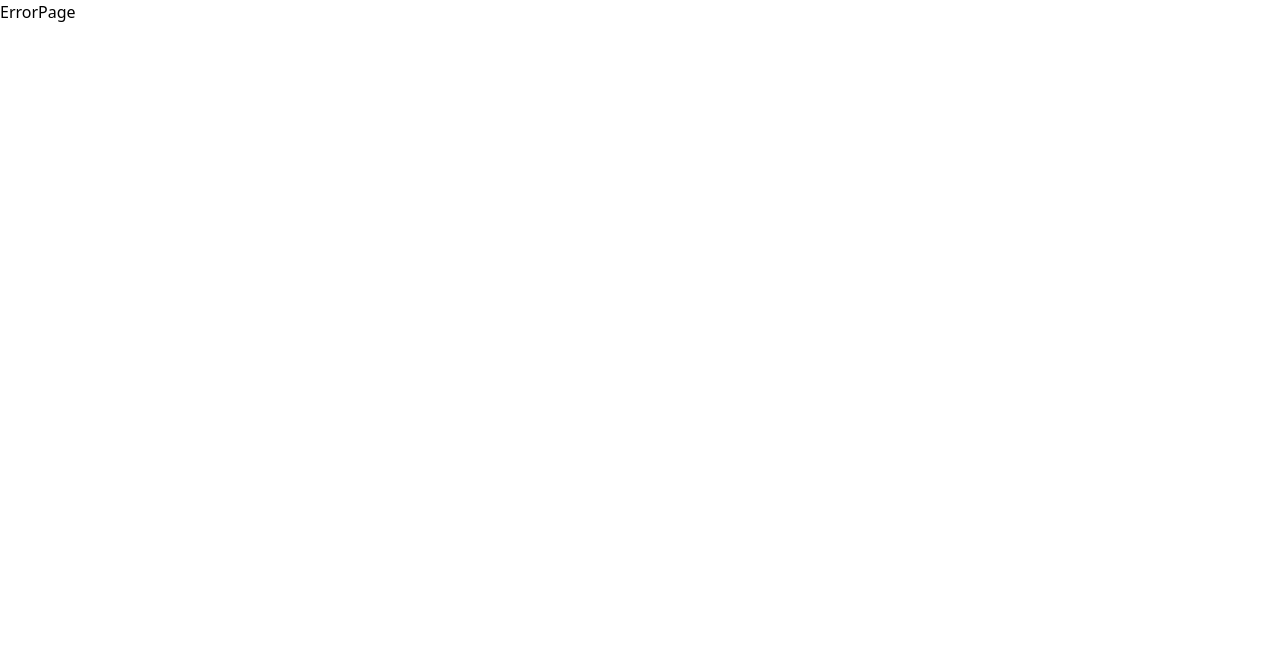
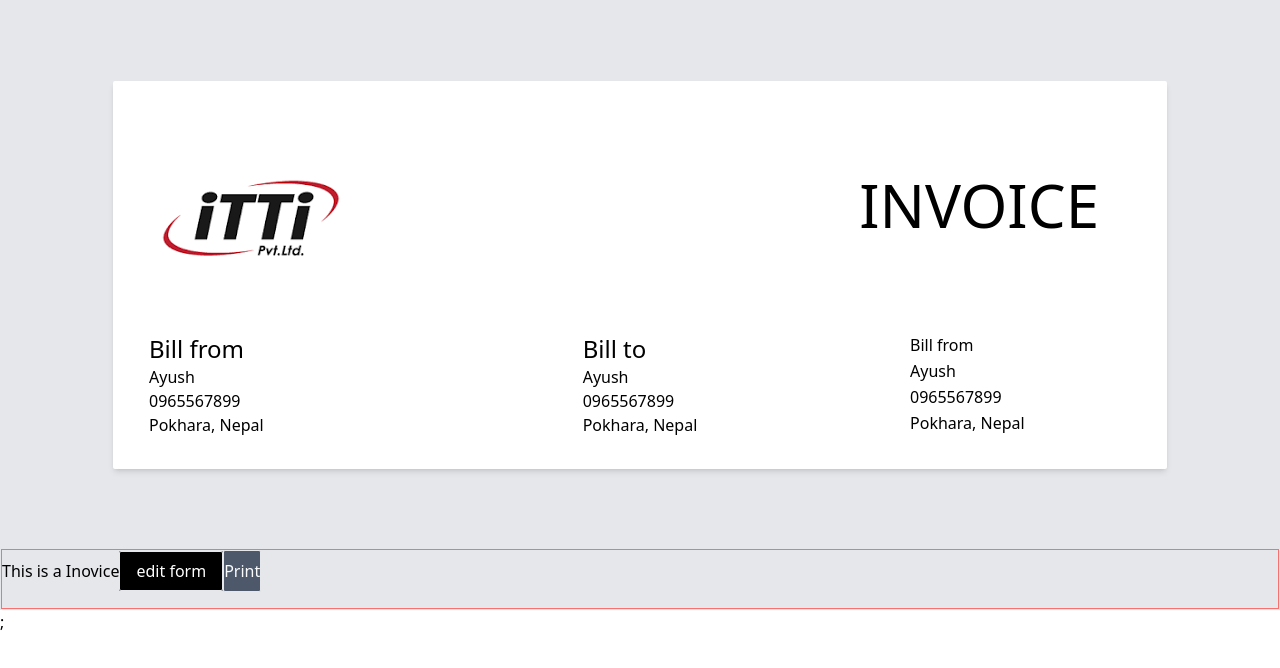
Before and after one commit to AyushKazi/InvoiceGenerator, a React app in the folder frontend/: page /pdf in a window 1280 px wide. Before the commit this address had no page. Shown: the top 668 px of the page. Built offline with nearby package versions, Linux system fonts and the light colour scheme; the HTML template or start-up script is replaced by a standard one.

Commit message:
states of billDetails and dates + pdf.jsx

```diff
--- a/frontend/src/App.jsx
+++ b/frontend/src/App.jsx
@@ -1,4 +1,4 @@
-import React from "react";
+import React, { createContext, useState } from "react";
 import NavBar from "./components/NavBar/NavBar";
 import { RouterProvider, createBrowserRouter } from "react-router-dom";
 import Invoice from "./routes/Invoice";
@@ -8,6 +8,7 @@ import ErrorPage from "./routes/ErrorPage";
 import Help from "./routes/Help";
 import SignUp from "./components/SignUp/SignUp";
 import SignIn from "./components/SignUp/SignIn";
+import Pdf from "./components/Invoice/Pdf";
 
 const router = createBrowserRouter([
   {
@@ -21,10 +22,15 @@ const router = createBrowserRouter([
       { path: "/help", element: <Help /> },
     ],
   },
+  { path: "/pdf", element: <Pdf /> },
 ]);
 
 const App = () => {
-  return <RouterProvider router={router} />;
+  return (
+    <>
+      <RouterProvider router={router} />;
+    </>
+  );
 };
 
 export default App;
--- a/frontend/src/components/Download/Download.jsx
+++ b/frontend/src/components/Download/Download.jsx
@@ -1,4 +1,5 @@
 import React from "react";
+import { Link } from "react-router-dom";
 
 const Download = ({ func }) => {
   const handlePrint = () => {
@@ -7,13 +8,14 @@ const Download = ({ func }) => {
   return (
     <>
       <div className="grid grid-cols-3  lg:grid-cols-1 justify-center gap-10 lg:gap-0   ">
-        <button
+        <Link
+          to="/pdf"
           type="submit"
           onClick={func}
           className="sm:px-16 py-2 border  mb-4 bg-slate-700 opacity-85 rounded-sm text-white  hover:bg-transparent hover:text-teal-900 hover:border-teal-900 transition-all duration-300"
         >
           Preview
-        </button>
+        </Link>
 
         <button
           type="submit"
--- a/frontend/src/components/Invoice/BillDetails.jsx
+++ b/frontend/src/components/Invoice/BillDetails.jsx
@@ -1,6 +1,22 @@
-import React from "react";
+import React, { useState } from "react";
 
 const BillDetails = () => {
+  const [billDetails, setBillDetails] = useState({
+    fromName: "",
+    fromAddress: "",
+    fromNumber: "",
+    toName: "",
+    toAddress: "",
+    toNumber: "",
+  });
+  const { fromName, fromAddress, fromNumber, toName, toAddress, toNumber } =
+    billDetails;
+
+  const handleChnage = (e) => {
+    console.log(e.target.value);
+    setBillDetails({ ...billDetails, [e.target.name]: [e.target.value] });
+  };
+
   return (
     <div className="detailsline   ">
       <input
@@ -10,16 +26,25 @@ const BillDetails = () => {
       />
       <input
         type="text"
+        name="fromName"
+        value={fromName}
+        onChange={handleChnage}
         placeholder="Enter name"
         className="border border-slate-400 w-full mb-2 px-4 py-2 rounded-sm placeholder:text-sm focus:shadow-md focus:outline-slate-400 "
       />
       <input
         type="text"
+        name="fromAddress"
+        value={fromAddress}
+        onChange={handleChnage}
         placeholder="Enter Address"
         className="border border-slate-400 w-full mb-2 px-4 py-2 rounded-sm placeholder:text-sm focus:shadow-md focus:outline-slate-400 "
       />
       <input
         type="text"
+        name="fromNumber"
+        value={fromNumber}
+        onChange={handleChnage}
         placeholder="Enter Number"
         className="border border-slate-400 w-full mb-2 px-4 py-2 rounded-sm placeholder:text-sm focus:shadow-md focus:outline-slate-400 "
       />
@@ -32,16 +57,25 @@ const BillDetails = () => {
       <input
         type="text"
         placeholder="Enter name"
+        name="toName"
+        value={toName}
+        onChange={handleChnage}
         className="border border-slate-400 w-full mb-2 px-4 py-2 rounded-sm placeholder:text-sm focus:shadow-md focus:outline-slate-400 "
       />
       <input
         type="text"
         placeholder="Enter Address"
+        name="toAddress"
+        value={toAddress}
+        onChange={handleChnage}
         className="border border-slate-400 w-full mb-2 px-4 py-2 rounded-sm placeholder:text-sm focus:shadow-md focus:outline-slate-400 "
       />
       <input
         type="text"
         placeholder="Enter Number"
+        name="toNumber"
+        value={toNumber}
+        onChange={handleChnage}
         className="border border-slate-400 w-full mb-2 px-4 py-2 rounded-sm placeholder:text-sm focus:shadow-md focus:outline-slate-400 "
       />
     </div>
--- a/frontend/src/components/Invoice/Dates.jsx
+++ b/frontend/src/components/Invoice/Dates.jsx
@@ -1,6 +1,22 @@
 import React from "react";
+import { useState } from "react";
 
 const Dates = () => {
+  const [dates, setDates] = useState({
+    date: "",
+    paymentTerms: "",
+    dueDate: "",
+    poNum: "",
+  });
+
+  const handleChange = (e) => {
+    const { name, value } = e.target;
+
+    console.log(e.target.value);
+    setDates({ ...dates, [e.target.name]: [e.target.value] });
+  };
+
+  const { date, paymentTerms, dueDate, poNum } = dates;
   return (
     <>
       <div className="dates mt-4 md:mt-10  ">
@@ -13,6 +29,9 @@ const Dates = () => {
           <input
             type="date"
             placeholder="Enter name"
+            name="date"
+            value={date}
+            onChange={handleChange}
             className="border border-slate-400 w-full px-4 py-1 rounded-sm placeholder:text-sm focus:shadow-md focus:outline-slate-400 "
           />
         </div>
@@ -27,6 +46,9 @@ const Dates = () => {
           <input
             type="text"
             placeholder="Enter payment terms"
+            name="paymentTerms"
+            value={paymentTerms}
+            onChange={handleChange}
             className="border border-slate-400 w-full px-4 py-1 rounded-sm placeholder:text-sm focus:shadow-md focus:outline-slate-400 "
           />
         </div>
@@ -40,7 +62,10 @@ const Dates = () => {
           />
           <input
             type="date"
-            placeholder="Enter name"
+            placeholder="Enter due date"
+            name="dueDate"
+            value={dueDate}
+            onChange={handleChange}
             className="border border-slate-400 w-full px-4 py-1 rounded-sm placeholder:text-sm focus:shadow-md focus:outline-slate-400 "
           />
         </div>
@@ -55,6 +80,9 @@ const Dates = () => {
           <input
             type="number"
             placeholder="Enter Order number"
+            name="poNum"
+            value={poNum}
+            onChange={handleChange}
             className="border border-slate-400 w-full px-4 py-1 rounded-sm placeholder:text-sm focus:shadow-md focus:outline-slate-400 "
           />
         </div>
--- a/frontend/src/components/Invoice/Pdf.jsx
+++ b/frontend/src/components/Invoice/Pdf.jsx
@@ -1,15 +1,61 @@
 import React from "react";
+import { Link } from "react-router-dom";
+import logo from "../../assets/ITTI.png";
 
 const Pdf = ({ func }) => {
+  const handlePrint = () => {
+    window.print();
+  };
   return (
-    <div>
-      This is a Inovice
-      <button
-        onClick={func}
-        className="bg-black border text-white px-4 py-2 rounded-sm hover:bg-transparent hover:border-black hover:text-black"
-      >
-        edit form
-      </button>
+    <div className="bg-gray-200 border">
+      <div className="mx-4 sm:mx-10 lg:mx-28 my-20 gap-10 flex flex-col lg:flex-row md:mx-20 400">
+        <div className="main 1  bg-white w-full shadow-md rounded-sm">
+          <div className="top   mx-9 my-7 ">
+            {/* top shelf */}
+            <div className="logo flex 900 justify-between items-center">
+              <img src={logo} alt="" className="900" />
+              <h2 className="text-6xl font-medium mr-8 ">INVOICE</h2>
+            </div>
+
+            <div className="details grid grid-cols-3 my-8  900">
+              <div className="1 ">
+                <h2 className="text-2xl font-medium">Bill from</h2>
+                <p>Ayush</p>
+                <p>0965567899</p>
+                <p>Pokhara, Nepal</p>
+              </div>
+              <div className="1 grid justify-center">
+                <h2 className="text-2xl font-medium">Bill to</h2>
+                <p>Ayush</p>
+                <p>0965567899</p>
+                <p>Pokhara, Nepal</p>
+              </div>
+              <div className="1 grid justify-center">
+                <h2>Bill from</h2>
+                <p>Ayush</p>
+                <p>0965567899</p>
+                <p>Pokhara, Nepal</p>
+              </div>
+            </div>
+          </div>
+        </div>
+      </div>
+      <div className="border border-red-400">
+        This is a Inovice
+        <Link
+          to="/"
+          className="bg-black border text-white px-4 py-2 rounded-sm hover:bg-transparent hover:border-black hover:text-black"
+        >
+          edit form
+        </Link>
+        <button
+          type="submit"
+          className=" py-2 border mb-4 bg-slate-700 opacity-85 rounded-sm text-white hover:bg-transparent hover:text-teal-900 hover:border-teal-900 transition-all duration-300"
+          onClick={handlePrint}
+        >
+          Print
+        </button>
+      </div>
     </div>
   );
 };
--- a/frontend/src/components/Invoice/Table.jsx
+++ b/frontend/src/components/Invoice/Table.jsx
@@ -1,4 +1,5 @@
 import React, { useEffect, useState } from "react";
+import { RiDeleteBin5Line } from "react-icons/ri";
 
 const Table = () => {
   const defaultProduct = {
@@ -24,11 +25,19 @@ const Table = () => {
   const { discount, total, tax, amount, products } = tableData;
   const handleChange = (e, index = -1) => {
     if (index > -1) {
-      console.log(e.target.value);
+      // console.log(e.target.value);
       const { name, value } = e.target;
       const updatedProducts = [...products];
       updatedProducts[index] = { ...updatedProducts[index], [name]: value };
       setTableData({ ...tableData, products: updatedProducts });
+
+      // Recalculate amount if numberOfItems or rate changes
+      if (name === "numberOfItems" || name === "rate") {
+        const numberOfItems =
+          parseInt(updatedProducts[index].numberOfItems) || 1;
+        const rate = parseFloat(updatedProducts[index].rate) || 0;
+        updatedProducts[index].amount = (numberOfItems * rate).toFixed(2); // Assuming you want to keep 2 decimal places
+      }
     } else {
       setTableData({ ...tableData, [e.target.name]: e.target.value });
     }
@@ -103,6 +112,9 @@ const Table = () => {
             placeholder="Amount"
             className="border px-2 py-2 text-sm w-full bg-slate-600 placeholder:text-white placeholder:font-medium focus:outline-slate-400"
           />
+          <button className="px-2 bg-white text-white cursor-default">
+            <RiDeleteBin5Line />
+          </button>
         </div>
         {products.map((product, index) => {
           return (
@@ -118,7 +130,7 @@ const Table = () => {
                 className="border px-2 py-2 text-sm w-full  placeholder:font-thin  focus:outline-slate-400"
               />
               <input
-                type="text"
+                type="number"
                 name="numberOfItems"
                 value={product.numberOfItems}
                 onChange={(e) => handleChange(e, index)}
@@ -126,7 +138,7 @@ const Table = () => {
                 className="border px-2 py-2 text-sm w-full  placeholder:font-thin  focus:outline-slate-400"
               />
               <input
-                type="text"
+                type="number"
                 name="rate"
                 value={product.rate}
                 onChange={(e) => {
@@ -136,18 +148,19 @@ const Table = () => {
                 className="border px-2 py-2 text-sm w-full  placeholder:font-thin  focus:outline-slate-400"
               />
               <input
-                type="text"
+                type="number"
                 placeholder="Amount"
                 value={product.amount}
                 name="amount"
                 onChange={(e) => handleChange(e, index)}
+                disabled
                 className="border px-2 py-2 text-sm w-full  placeholder:font-thin  focus:outline-slate-400"
               />
               <button
-                className="px-4 py-1 font-light text-sm bg-slate-600 rounded-md text-white hover:bg-transparent hover:text-slate-600 border hover:border-slate-600 transition-all duration-200"
+                className="px-2 text-red-700 font-light hover:text-lg  rounded-full hover:bg-transparent hover:text-red-600 hover:rotate-45 transition-all duration-200"
                 onClick={() => handleDelete(index)}
               >
-                Delete
+                <RiDeleteBin5Line />
               </button>
             </div>
           );
@@ -188,6 +201,7 @@ const Table = () => {
 
           {/* Amount calculations */}
           <div className="2">
+            {/* sub total */}
             <div className="date my-2 grid grid-cols-2">
               <input
                 type="text"
@@ -203,11 +217,11 @@ const Table = () => {
               />
             </div>
 
-            {/* payment */}
+            {/* tax */}
             <div className="date my-2 grid grid-cols-2">
               <input
                 type="text"
-                placeholder="Tax"
+                placeholder="Tax (%)"
                 className=" w-full px-4 py-2 rounded-sm  placeholder:text-sm placeholder:text-right focus:shadow-md focus:outline-slate-200 "
               />
               <input
@@ -220,11 +234,11 @@ const Table = () => {
               />
             </div>
 
-            {/* due date */}
+            {/* discount */}
             <div className="date my-2 grid grid-cols-2">
               <input
                 type="text"
-                placeholder="Discount"
+                placeholder="Discount (%)"
                 className=" w-full px-4 py-2 rounded-sm  placeholder:text-sm placeholder:text-right focus:shadow-md focus:outline-slate-200 "
               />
               <input
@@ -237,7 +251,7 @@ const Table = () => {
               />
             </div>
 
-            {/* PO Number */}
+            {/* total */}
             <div className="date my-2 grid grid-cols-2">
               <input
                 type="text"
--- a/frontend/src/routes/Invoice.jsx
+++ b/frontend/src/routes/Invoice.jsx
@@ -11,21 +11,13 @@ const Invoice = () => {
   const { register, handleSubmit, reset } = useForm();
   const [showInvoice, setShowInvoice] = useState(false);
 
-  const handlePreview = () => {
-    setShowInvoice(true);
-  };
-
-  const handleEdit = () => {
-    setShowInvoice(false);
-  };
-
   return (
     <>
       {" "}
       {showInvoice ? (
-        <Pdf func={handleEdit} />
+        <Pdf />
       ) : (
-        <div className="mx-4 sm:mx-10  my-10 gap-10 flex flex-col lg:flex-row md:mx-20">
+        <div className="mx-4 sm:mx-10  my-10 gap-10 flex flex-col lg:flex-row md:mx-20 ">
           <div className="main 1  bg-white lg:w-4/5 shadow-md rounded-sm">
             <div className="top   m-4 ">
               {/* top shelf */}
@@ -44,7 +36,7 @@ const Invoice = () => {
             </div>
           </div>
           <div className="main 2">
-            <Download func={handlePreview} />
+            <Download />
           </div>
         </div>
       )}
```
Also changed, not shown: frontend/src/assets/ITTI.png (added).
